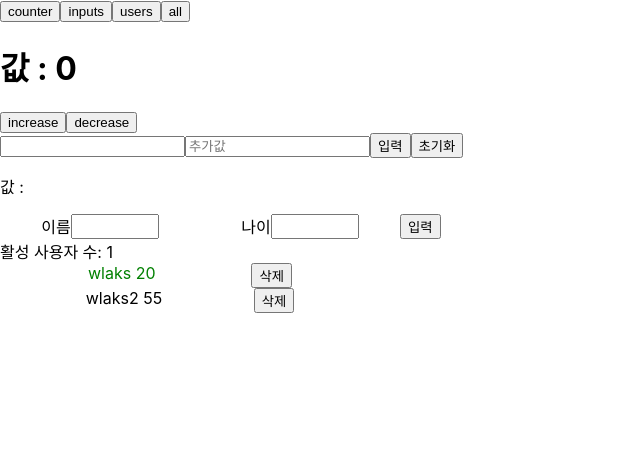
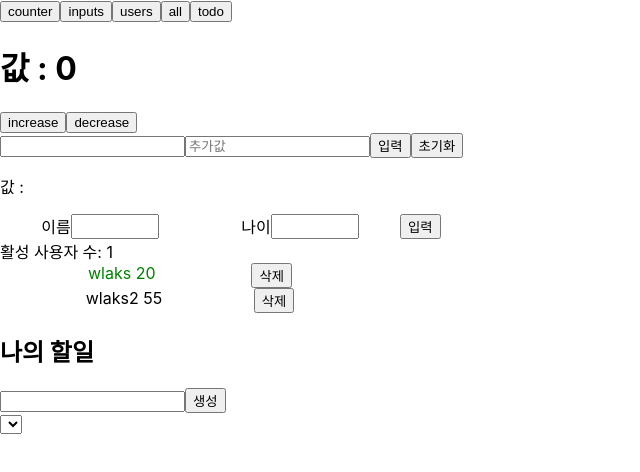
Before and after one commit to jjm2317/react_prac, a React (Create React App) app: page / in a window 1280 px wide. Shown: the top 472 px of the page, without its empty margins (0-640 px from the left). Built offline with nearby package versions, Linux system fonts and the light colour scheme.

Commit message:
feat: (TodoContainer) change input state by reducer

```diff
--- a/src/App.js
+++ b/src/App.js
@@ -11,7 +11,8 @@ function App() {
     ALL: Symbol.for('all'),
     COUNTER: Symbol.for('counter'),
     INPUTS: Symbol.for('inputs'),
-    USERS: Symbol.for('users')
+    USERS: Symbol.for('users'),
+    TODO: Symbol.for('todo')
   });
 
   const [renderMode, setRenderMode] = useState(RenderModes.ALL);
@@ -30,12 +31,15 @@ function App() {
               return <Input />;
             case RenderModes.USERS:
               return <UserContainerByReducer />;
+            case RenderModes.TODO:
+              return <TodoContainer />;
             case RenderModes.ALL:
               return (
                 <>
                   <Counter />
                   <Input />
                   <UserContainerByReducer />
+                  <TodoContainer />
                 </>
               );
             default:
--- a/src/components/showContainer/ShowContainer.js
+++ b/src/components/showContainer/ShowContainer.js
@@ -2,7 +2,7 @@ import React, { useState } from 'react';
 import ShowButtonSet from './ShowButtonSet';
 
 const ShowContainer = ({ children, selectRenderMode }) => {
-  const buttonList = ['counter', 'inputs', 'users', 'all'];
+  const buttonList = ['counter', 'inputs', 'users', 'all', 'todo'];
 
   return (
     <div>
--- a/src/components/todo/TodoContainer.js
+++ b/src/components/todo/TodoContainer.js
@@ -1,4 +1,4 @@
-import React from 'react';
+import React, { useCallback, useReducer } from 'react';
 import TodoForm from './TodoForm';
 import TodoList from './TodoList';
 
@@ -56,11 +56,22 @@ function reducer(state, action) {
   }
 }
 const TodoContainer = () => {
-  const x = 1;
+  const [state, dispatch] = useReducer(reducer, initialState);
+  const { todos, input } = state;
+  const onChange = useCallback(e => {
+    const { value } = e.target;
+
+    dispatch({
+      type: 'CHANGE_INPUT',
+      value
+    });
+    console.log(value);
+  }, []);
+
   return (
     <section>
       <h2>나의 할일</h2>
-      <TodoForm />
+      <TodoForm onChange={onChange} input={input} />
       <TodoList />
     </section>
   );
--- a/src/components/todo/TodoForm.js
+++ b/src/components/todo/TodoForm.js
@@ -1,8 +1,8 @@
 import React from 'react';
 
-const CreateForm = () => (
+const CreateForm = ({ onChange, input }) => (
   <form>
-    <input type="text" placehoder="할 일을 입력하세요" />
+    <input onChange={onChange} value={input} type="text" placehoder="할 일을 입력하세요" />
     <button>생성</button>
   </form>
 );
@@ -13,11 +13,11 @@ const MenuForm = () => (
   </label>
 );
 
-const TodoForm = () => {
+const TodoForm = ({ onChange, input }) => {
   const a = 1;
   return (
     <>
-      <CreateForm />
+      <CreateForm onChange={onChange} input={input} />
       <MenuForm />
     </>
   );
--- a/src/components/userList/UserContainerByReducer.js
+++ b/src/components/userList/UserContainerByReducer.js
@@ -43,7 +43,10 @@ function reducer(state, action) {
       };
     case 'CREATE_USER':
       return {
-        ...state,
+        inputs: {
+          username: '',
+          age: ''
+        },
         users: [...state.users, action.user]
       };
     case 'DELETE_USER':
```
